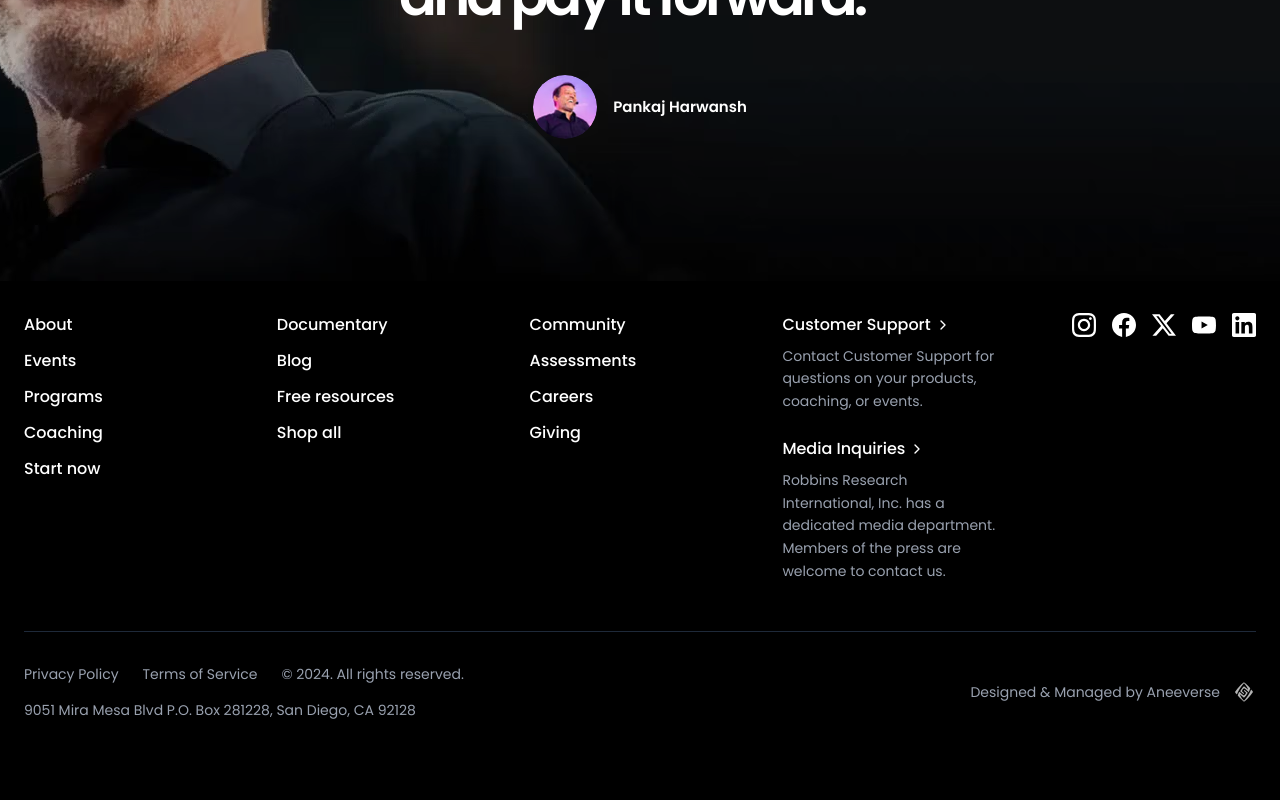
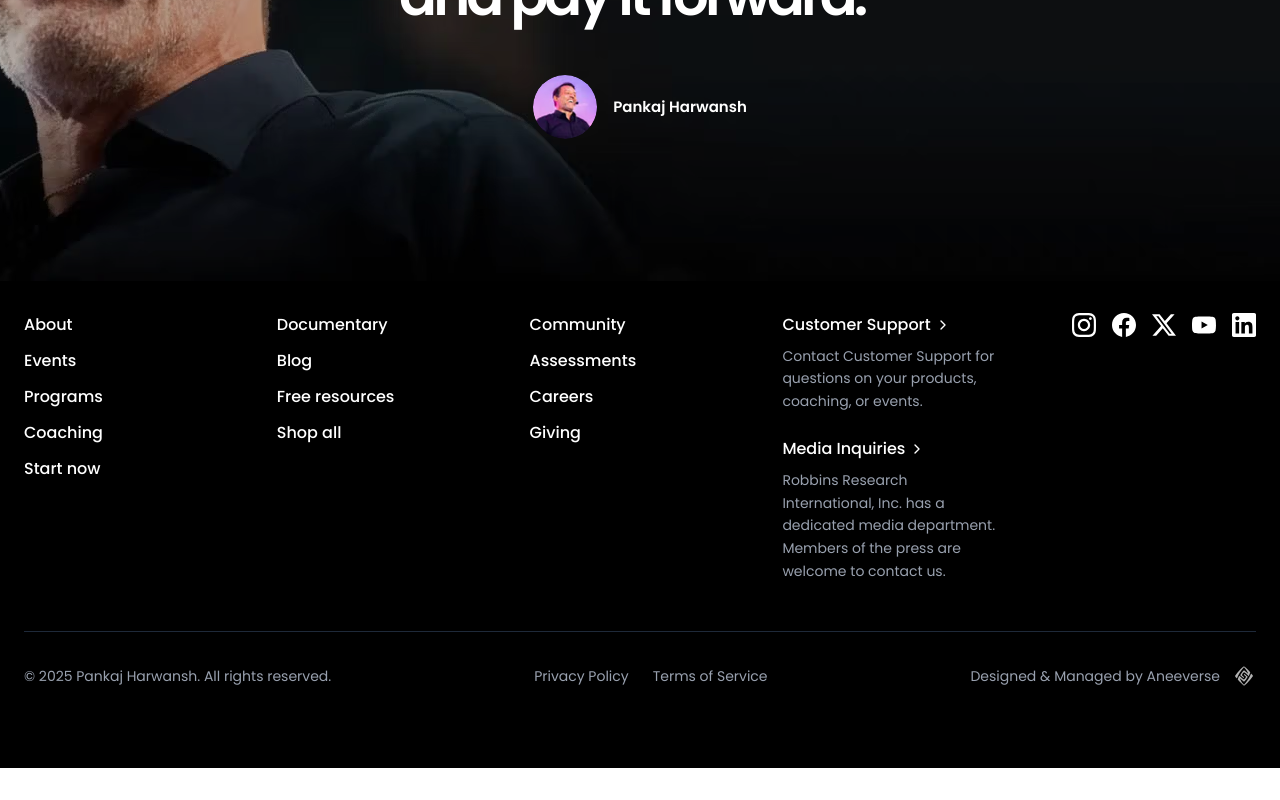
Before and after one commit to AneeVerse/bni-pankaj, a Next.js app: page / in a window 1280 px wide. Shown: the part 6492-7292 px from the top of the page. After the commit the page ends 7260 px from the top, so only its background shows below. Built offline with nearby package versions, Linux system fonts and the light colour scheme.

Commit message:
Refactor Footer component to streamline layout; consolidate copyright information and reposition links for improved clarity and visual consistency.

```diff
--- a/src/components/Footer.tsx
+++ b/src/components/Footer.tsx
@@ -191,21 +191,15 @@ export default function Footer() {
         <div className="border-t border-gray-800 pt-6 sm:pt-8">
           <div className="flex flex-col md:flex-row justify-between items-start md:items-center space-y-4 sm:space-y-6 md:space-y-0">
 
-            {/* Left Side - Language and Copyright */}
-            <div className="flex flex-col space-y-3 sm:space-y-4">
+            {/* Left Side - Copyright */}
+            <div className="flex-shrink-0">
+              <span className="text-xs sm:text-sm text-gray-400">© 2025 Pankaj Harwansh. All rights reserved.</span>
+            </div>
 
-
-              {/* Copyright and Links */}
-              <div className="flex flex-col md:flex-row md:items-center md:space-x-6 space-y-2 md:space-y-0 text-xs sm:text-sm text-gray-400">
-                <a href="#" className="hover:text-white transition-colors">Privacy Policy</a>
-                <a href="#" className="hover:text-white transition-colors">Terms of Service</a>
-                <span>© 2024. All rights reserved.</span>
-              </div>
-
-              {/* Address */}
-              <p className="text-xs sm:text-sm text-gray-400">
-                9051 Mira Mesa Blvd P.O. Box 281228, San Diego, CA 92128
-              </p>
+            {/* Center - Privacy Policy and Terms of Service */}
+            <div className="flex flex-col md:flex-row md:items-center md:space-x-6 space-y-2 md:space-y-0 text-xs sm:text-sm text-gray-400">
+              <a href="#" className="hover:text-white transition-colors">Privacy Policy</a>
+              <a href="#" className="hover:text-white transition-colors">Terms of Service</a>
             </div>
 
             {/* Right Side - Mobile: Social Media, Desktop: Aneeverse Credit */}
```
